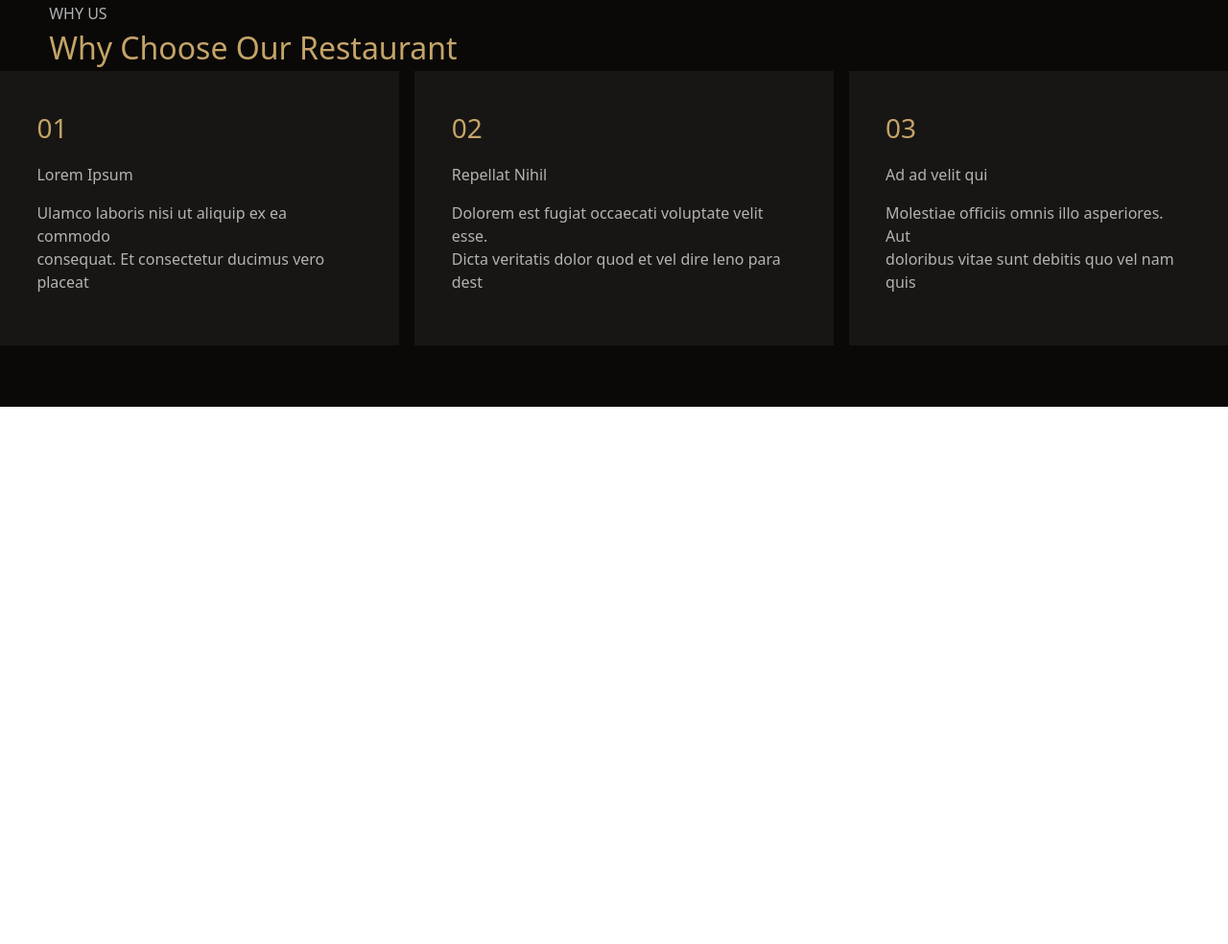
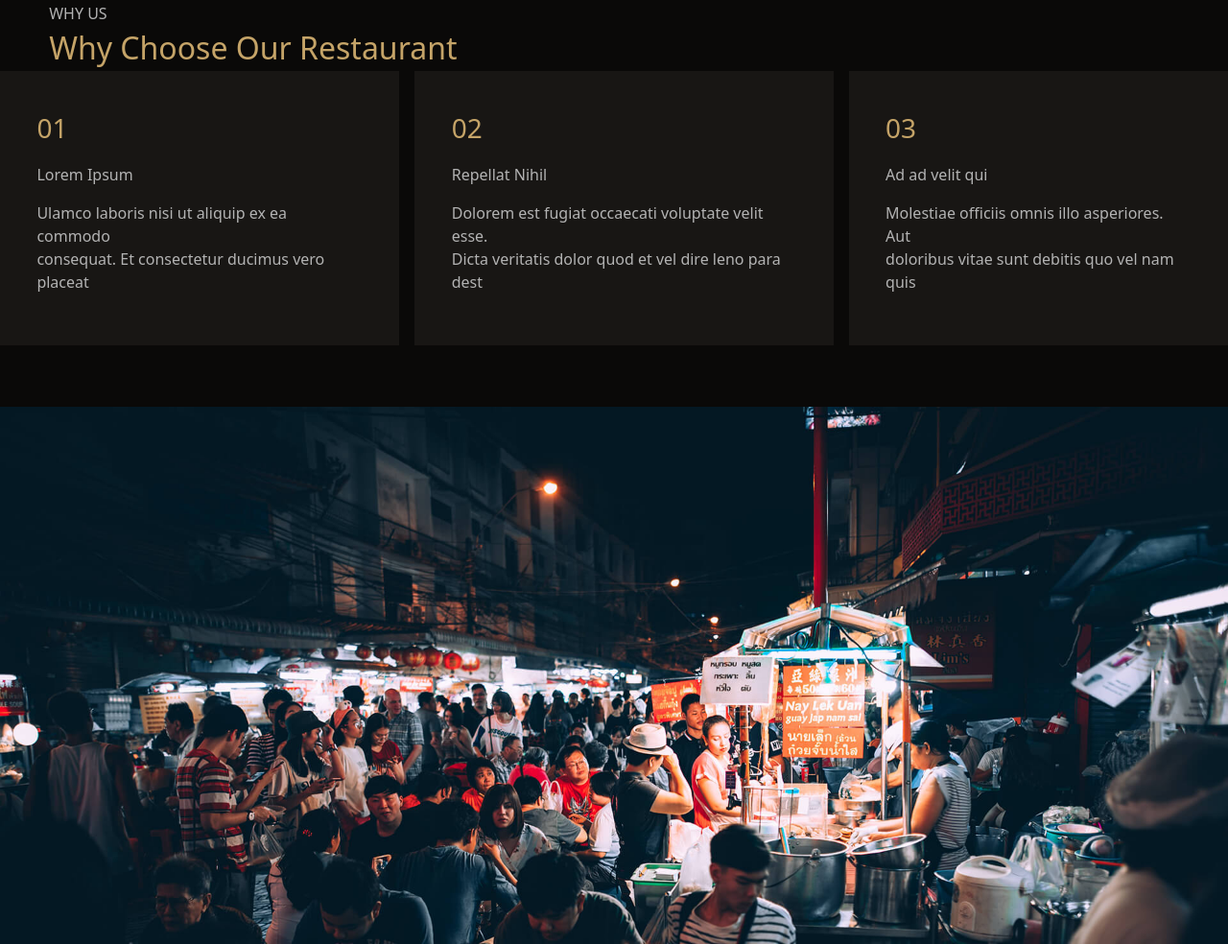
Before and after one commit to Fermoussa/CbienBon, a website: page index.html in a window 1280 px wide. Shown: the part 1390-2374 px from the top of the page at 96% size. Before the commit the page ends 1814 px from the top, so only its background shows below. Drawn offline with nearby package versions, Linux system fonts and the light colour scheme.

Commit message:
debut section events

```diff
--- a/index.html
+++ b/index.html
@@ -120,6 +120,39 @@
     </div>
 
 
+    <!-- LA PLACE DU MENU -->
+    <!-- LA PLACE DU MENU -->
+    <!-- LA PLACE DU MENU -->
+    <!-- LA PLACE DU MENU -->
+    <!-- LA PLACE DU MENU -->
+    <!-- LA PLACE DU MENU -->
+    <!-- LA PLACE DU MENU -->
+    <!-- LA PLACE DU MENU -->
+    <!-- LA PLACE DU MENU -->
+    <!-- LA PLACE DU MENU -->
+    <!-- LA PLACE DU MENU -->
+    <!-- LA PLACE DU MENU -->
+    <!-- LA PLACE DU MENU -->
+    <!-- LA PLACE DU MENU -->
+    <!-- LA PLACE DU MENU -->
+    <!-- LA PLACE DU MENU -->
+    <!-- LA PLACE DU MENU -->
+    <!-- LA PLACE DU MENU -->
+    <!-- LA PLACE DU MENU -->
+    <!-- LA PLACE DU MENU -->
+    <!-- LA PLACE DU MENU -->
+    <!-- LA PLACE DU MENU -->
+    <!-- LA PLACE DU MENU -->
+    <!-- LA PLACE DU MENU -->
+
+
+   <div class="events">
+        <div class="imgFondEvents">
+
+        </div>
+   </div>
+
+
 
 
 
--- /dev/null
+++ b/src/scss/modules/_events.scss
@@ -0,0 +1,6 @@
+.events{
+    width: 100%;
+    height: 70vh;
+    background-image: url(../../../public/img/events-bg.jpg);
+    background-size: cover;
+}
--- a/src/scss/modules/_style.scss
+++ b/src/scss/modules/_style.scss
@@ -3,3 +3,4 @@
 @import "./section1";
 @import "./about";
 @import "./whyUs";
+@import "./events";
```
Also changed, not shown: public/css/app.css, 1 other file.
